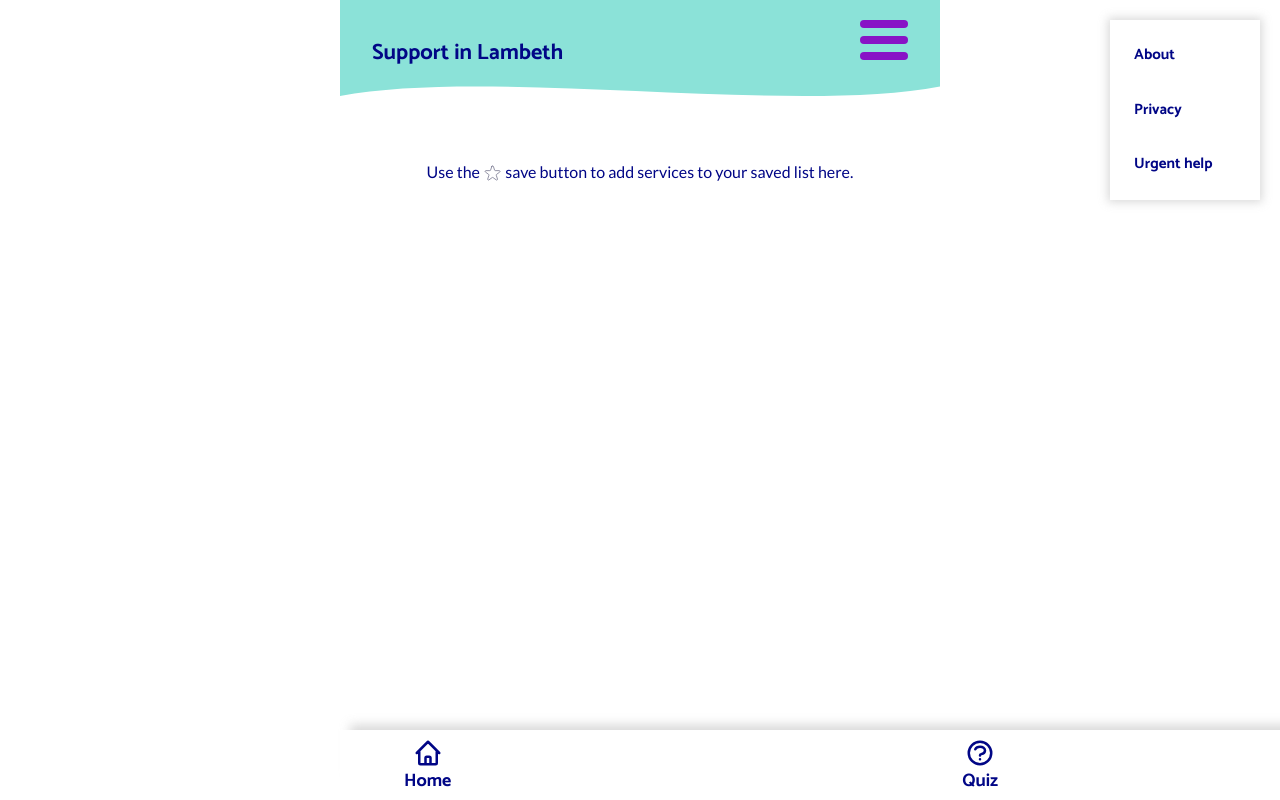
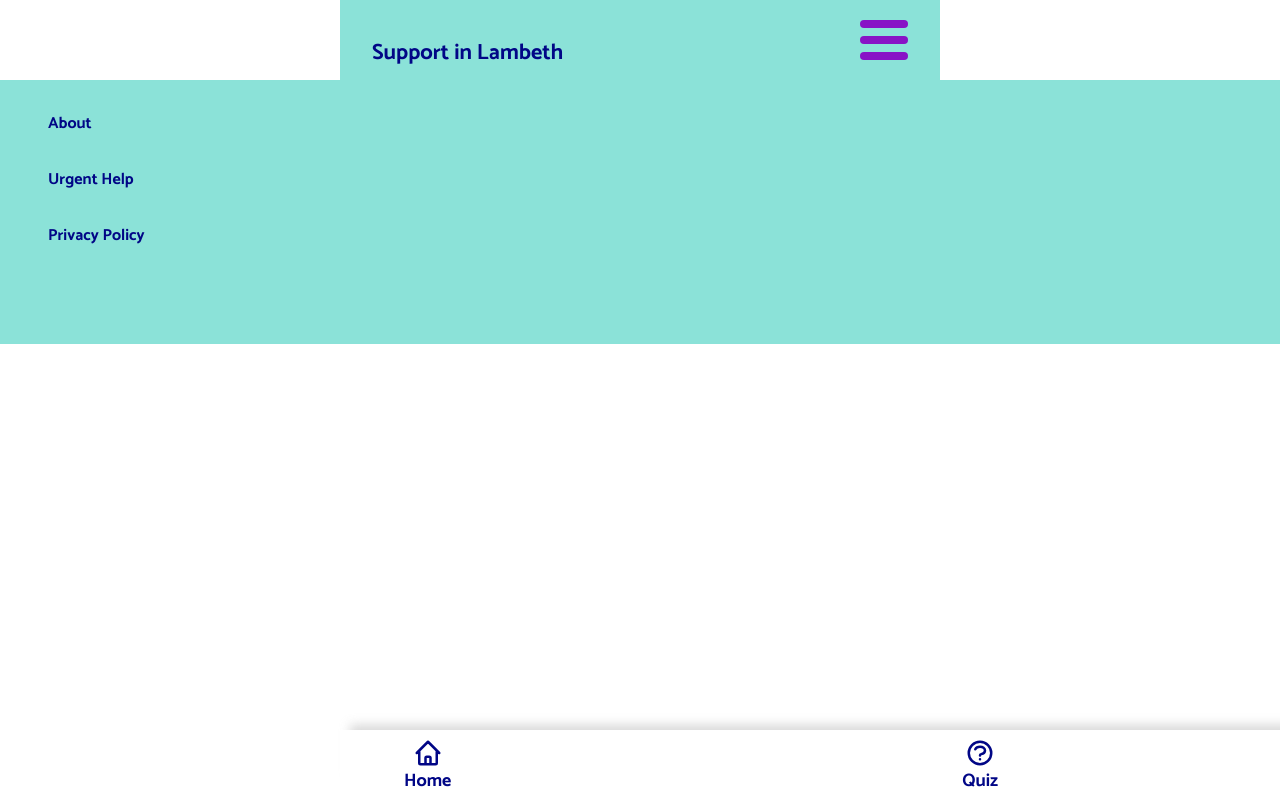
Before and after one commit to neontribe/my-best-life, a Next.js app: page /saved in a window 1280 px wide. Both pictures are taken after a click on the button "Menu". Built offline with nearby package versions, Linux system fonts and the light colour scheme.

Commit message:
feat: modify menu to match new design

```diff
--- a/src/Components/Menu.tsx
+++ b/src/Components/Menu.tsx
@@ -4,16 +4,15 @@ export const StyledMenu = styled.nav<{ open: boolean }>`
   display: flex;
   flex-direction: column;
   justify-content: center;
-  background: ${(props) => props.theme.colours.white};
-  box-shadow: 0 0 9px 2px ${(props) => props.theme.colours.shadow};
+  background: ${(props) => props.theme.colours.aqua};
   height: 400px
   text-align: left;
-  padding: 0.5rem;
+  padding: 1rem 0 5rem 2rem;
   position: absolute;
-  top: 20px;
-  right: 20px;
+  top: 5rem;
+  left:0;
   z-index: 3;
-  width: 150px;
+  width: 100%;
 
   ${(props) =>
     !props.open &&
@@ -22,7 +21,7 @@ export const StyledMenu = styled.nav<{ open: boolean }>`
   `}
 
   a {
-    font-size: ${(props) => props.theme.fontSizes.small};
+    font-size: ${(props) => props.theme.fontSizes.normal};
     padding: 1rem;
     color: ${(props) => props.theme.colours.blue};
     transition: color 0.3s linear;
@@ -47,8 +46,8 @@ export const Menu = ({ open }: MenuProps): JSX.Element => {
   return (
     <StyledMenu open={open} aria-expanded={open}>
       <a href="/">About</a>
-      <a href="/">Privacy</a>
-      <a href="/helplines">Urgent help</a>
+      <a href="/helplines">Urgent Help</a>
+      <a href="/">Privacy Policy</a>
     </StyledMenu>
   )
 }
```
